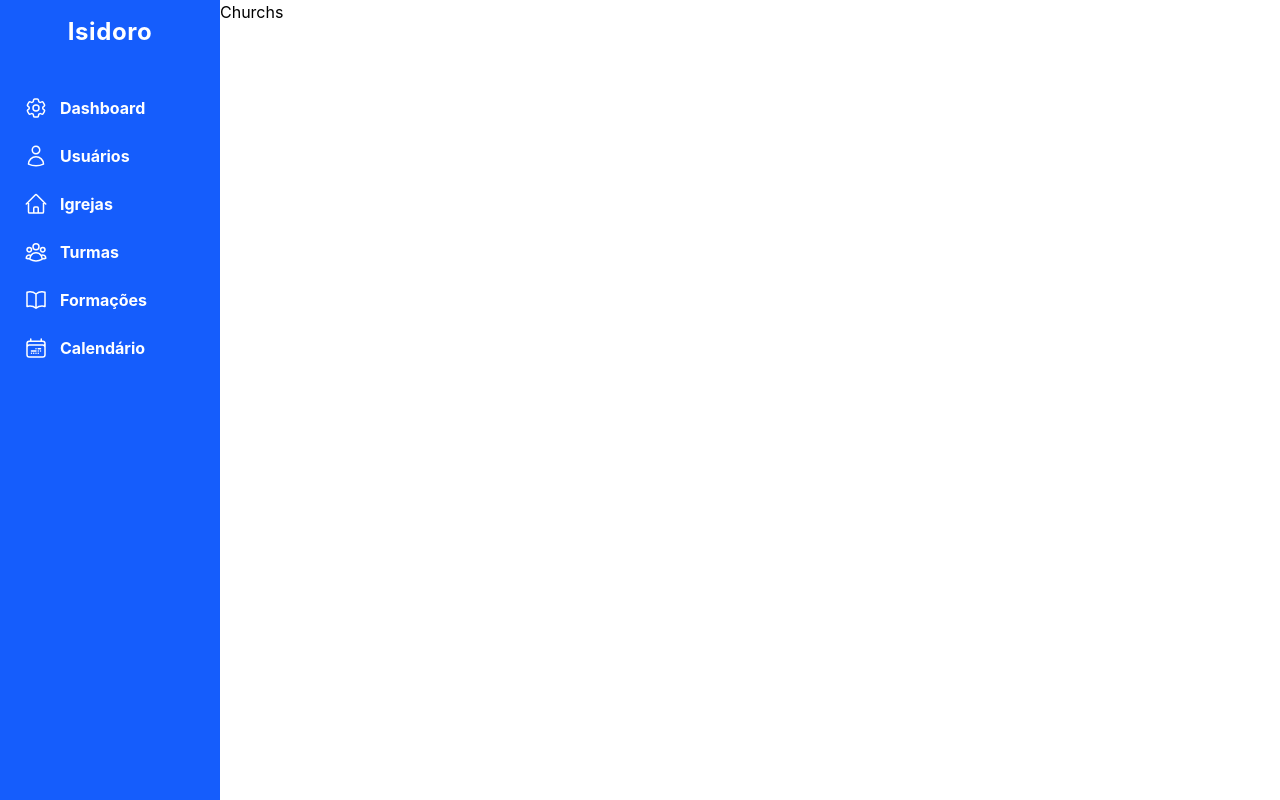
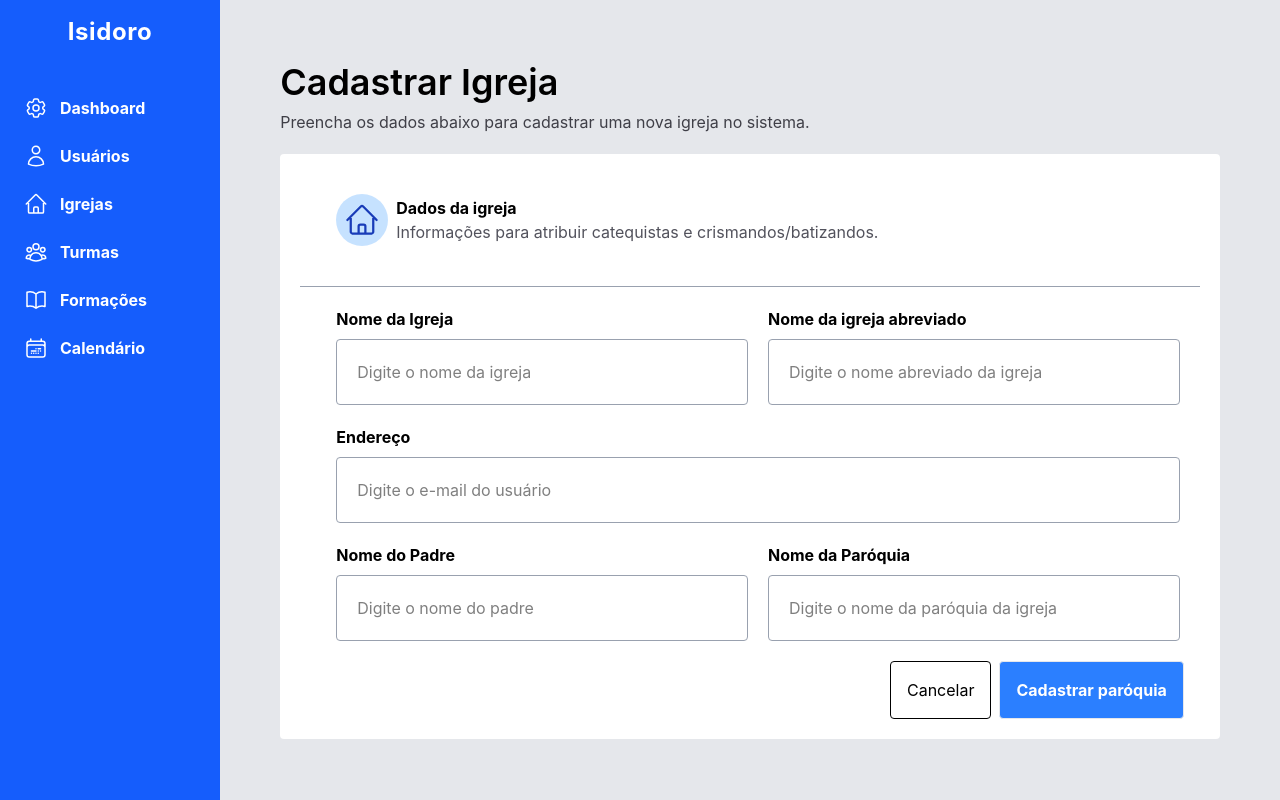
Before and after one commit to GarouTheCodeHunter/Isidoro, a React (Vite) app: page /churchs in a window 1280 px wide. Built offline with nearby package versions, Linux system fonts and the light colour scheme.

Commit message:
feat:created church page implementeded.

```diff
--- a/src/App.jsx
+++ b/src/App.jsx
@@ -5,11 +5,11 @@ import heroImg from "./assets/hero.png";
 import "./App.css";
 import Sidebar from "./components/Sidebar";
 import Index from "./pages/Index";
-import Churchs from "./pages/Churchs";
 import Classes from "./pages/Classes";
 import Calendar from "./pages/Calendar";
 import Dashboard from "./pages/Dashboard";
 import Formation from "./pages/Formation";
+import Churchs from "./pages/Chuch/Churchs";
 import Users from "./pages/Users/Users";
 import { Routes, Route } from "react-router-dom";
 
@@ -18,7 +18,7 @@ function App() {
 
   return (
     <div>
-      <div className="h-full flex sm:flex-row flex-col">
+      <div className="h-full flex sm:flex-row flex-col bg-gray-200">
         <Sidebar />
         <Routes>
           <Route element={<Index />} path="/" />
--- /dev/null
+++ b/src/pages/Chuch/Churchs.jsx
@@ -0,0 +1,12 @@
+import React from "react";
+import CreateChurch from "./CreateChurch";
+
+const Churchs = () => {
+  return (
+    <div className='flex items-center justify-center flex-col w-full h-screen p-2 bg-gray-200'>
+      <CreateChurch />
+    </div>
+  );
+};
+
+export default Churchs;
--- /dev/null
+++ b/src/pages/Chuch/CreateChurch.jsx
@@ -0,0 +1,145 @@
+import React from "react";
+import { HomeIcon } from "@heroicons/react/24/outline";
+import { useForm } from "react-hook-form";
+import { Link } from "react-router-dom";
+
+const CreateChurch = () => {
+  const {
+    church_name,
+    church_brev_name,
+    church_adress,
+    church_cnpj,
+    priest_name,
+    parish_of_church,
+    church_,
+    register,
+    formState: { errors },
+  } = useForm();
+
+  const onSubmit = (data) => console.log(data);
+
+  return (
+    <section className="gap-5 w-full items-center flex flex-col justify-center">
+      <div className="flex w-[90%] flex-col gap-2 sm:p-0">
+        <h1 className="text-4xl font-semibold">Cadastrar Igreja</h1>
+        <p className="text-zinc-700">
+          Preencha os dados abaixo para cadastrar uma nova igreja no sistema.
+        </p>
+      </div>
+      <div className="w-[90%] bg-white flex flex-col p-5 rounded">
+        <div className="flex flex-col">
+          <div className="flex items-center gap-2 mb-5 ml-4 p-5">
+            <HomeIcon className="w-13 h-13 p-2 text-blue-800 bg-blue-300/50 rounded-full" />
+            <div>
+              <h1 className="font-bold">Dados da igreja</h1>
+              <p className="text-zinc-600">
+                Informações para atribuir catequistas e crismandos/batizandos.
+              </p>
+            </div>
+          </div>
+          <hr className="text-gray-400 w-full self-center"></hr>
+          <form
+            onSubmit={() => onSubmit}
+            className="grid grid-cols-2 gap-5 ml-4 p-5"
+          >
+            <div className="flex flex-col lg:col-span-1 col-span-2">
+              <label htmlFor="church_name" className="font-bold mb-2">
+                Nome da Igreja
+              </label>
+              <input
+                type="text"
+                {...register("church_name", {
+                  required: "Nome da igreja é obrigatório.",
+                  maxLength: 100,
+                  minLength: 30,
+                })}
+                id="church_name"
+                name="church_name"
+                placeholder="Digite o nome da igreja"
+                className="lg:p-5 p-3 rounded border-gray-400 border"
+              />
+            </div>
+            <div className="flex flex-col lg:col-span-1 col-span-2">
+              <label htmlFor="church_brev_name" className="font-bold mb-2">
+                Nome da igreja abreviado
+              </label>
+              <input
+                type="text"
+                {...register("church_brev_name", {
+                  maxLength: 100,
+                  minLength: 30,
+                })}
+                id="church_brev_name"
+                name="church_brev_name"
+                placeholder="Digite o nome abreviado da igreja"
+                className="lg:p-5 p-3 rounded border-gray-400 border"
+              />
+            </div>
+            <div className="flex flex-col col-span-2">
+              <label htmlFor="church_adress" className="font-bold mb-2">
+                Endereço
+              </label>
+              <input
+                type="text"
+                {...register("church_adress", {
+                  required: "Endereço da igreja é necessário.",
+                  maxLength: 100,
+                  minLength: 30,
+                })}
+                id="church_adress"
+                name="church_adress"
+                placeholder="Digite o e-mail do usuário"
+                className="lg:p-5 p-3 rounded border-gray-400 border"
+              />
+            </div>
+            <div className="flex flex-col">
+              <label htmlFor="priest_name" className="font-bold mb-2">
+                Nome do Padre
+              </label>
+              <input
+                type="text"
+                {...register("priest_name", {
+                  required: "Nome do padre é obrigatório.",
+                  minLength: 8,
+                })}
+                id="priest_name"
+                name="priest_name"
+                placeholder="Digite o nome do padre"
+                className="lg:p-5 p-3 rounded border-gray-400 border"
+              />
+            </div>
+            <div className="flex flex-col">
+              <label htmlFor="parish_of_church" className="font-bold mb-2">
+                Nome da Paróquia
+              </label>
+              <input
+                type="text"
+                {...register("reapetedPassword", {
+                  required: "Nome da paróquia da igreja obrigatório.",
+                  minLength: 8,
+                })}
+                id="parish_of_church"
+                name="parish_of_church"
+                placeholder="Digite o nome da paróquia da igreja"
+                className="lg:p-5 p-3 rounded border-gray-400 border"
+              />
+            </div>
+          </form>
+          <div className="flex gap-2 items-center w-full justify-end pr-4">
+            <Link
+              to={"/"}
+              className="p-4 text-center border-black border hover:bg-zinc-200 transition-colors cursor-pointer rounded"
+            >
+              Cancelar
+            </Link>
+            <button className="p-4 bg-blue-500 border-gray-200 border text-white hover:bg-blue-600 font-bold transition-colors cursor-pointer rounded">
+              Cadastrar paróquia
+            </button>
+          </div>
+        </div>
+      </div>
+    </section>
+  );
+};
+
+export default CreateChurch;
--- a/src/pages/Churchs.jsx
+++ /dev/null
@@ -1,9 +0,0 @@
-import React from 'react'
-
-const Churchs = () => {
-  return (
-    <div>Churchs</div>
-  )
-}
-
-export default Churchs
```
